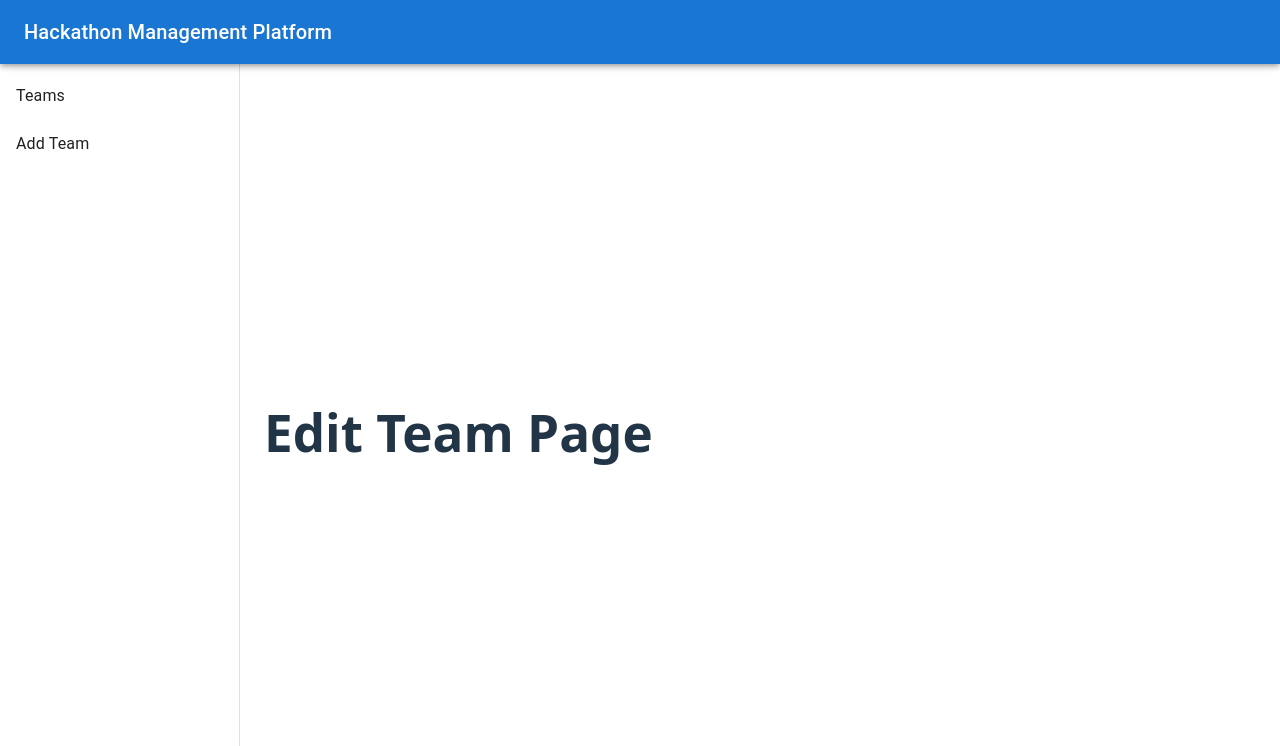
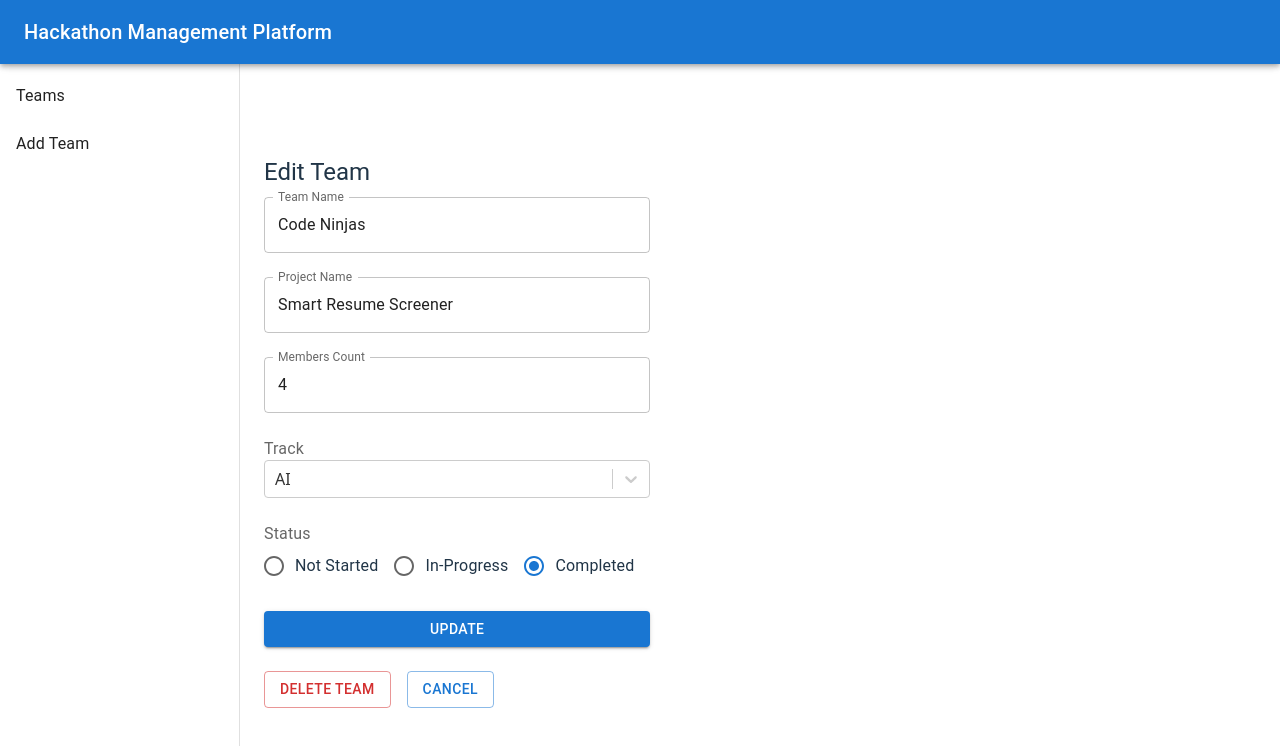
Before and after one commit to noman-atri/Hackathon-Manager, a React (Vite) app in the folder hackathon-manager/: page /edit/1 in a window 1280 px wide. Shown: the top 746 px of the page. Built offline with nearby package versions, Linux system fonts and the light colour scheme.

Commit message:
feat: Edit/Delete functionality Re-using react hook-form for edit page, delete functionality
[ICTRAINING-2314]

```diff
--- a/hackathon-manager/src/data/Teams.ts
+++ b/hackathon-manager/src/data/Teams.ts
@@ -22,7 +22,7 @@ export const teamsData: Team[] = [
     teamName: "UI Wizards",
     projectName: "Design System Builder",
     membersCount: 2,
-    track: "Open",
+    track: "Mobile",
     status: "Not Started",
   },
 ];
--- a/hackathon-manager/src/pages/EditTeam.tsx
+++ b/hackathon-manager/src/pages/EditTeam.tsx
@@ -1,5 +1,119 @@
-function EditTeam() {
-  return <h1>Edit Team Page</h1>;
-}
+import { useParams, useNavigate } from "react-router-dom";
+import { useState } from "react";
+import {
+  Typography,
+  Button,
+  Stack,
+  Dialog,
+  DialogTitle,
+  DialogContent,
+  DialogActions,
+  Snackbar,
+  Alert,
+} from "@mui/material";
+
+import TeamForm from "../components/TeamForm";
+import type { TeamFormValues } from "../components/TeamForm";
+import { useTeams } from "../context/TeamsContext";
+
+const EditTeam: React.FC = () => {
+  const { teamId } = useParams();
+  const navigate = useNavigate();
+  const { teams, updateTeam, deleteTeam } = useTeams();
+
+  const [openDeleteDialog, setOpenDeleteDialog] = useState(false);
+  const [openToast, setOpenToast] = useState(false);
+
+  const team = teams.find((t) => t.id === teamId);
+
+  // Guard: invalid URL or deleted team
+  if (!team) {
+    return <Typography>Team not found</Typography>;
+  }
+
+  const handleUpdate = (data: TeamFormValues) => {
+    updateTeam({
+      id: team.id,
+      ...data,
+    });
+
+    setOpenToast(true);
+
+    setTimeout(() => {
+      navigate("/");
+    }, 1000);
+  };
+
+  const handleDelete = () => {
+    deleteTeam(team.id);
+    navigate("/");
+  };
+
+  return (
+    <>
+      <Typography variant="h5" gutterBottom>
+        Edit Team
+      </Typography>
+
+      <TeamForm
+        defaultValues={{
+          teamName: team.teamName,
+          projectName: team.projectName,
+          membersCount: team.membersCount,
+          track: team.track,
+          status: team.status,
+        }}
+        onSubmit={handleUpdate}
+        submitLabel="Update"
+      />
+
+      <Stack direction="row" spacing={2} sx={{ mt: 3 }}>
+        <Button
+          color="error"
+          variant="outlined"
+          onClick={() => setOpenDeleteDialog(true)}
+        >
+          Delete Team
+        </Button>
+        <Button variant="outlined" onClick={() => navigate("/")}>
+          Cancel
+        </Button>
+      </Stack>
+
+      {/* Delete Confirmation Dialog */}
+      <Dialog
+        open={openDeleteDialog}
+        onClose={() => setOpenDeleteDialog(false)}
+      >
+        <DialogTitle>Delete Team</DialogTitle>
+        <DialogContent>
+          Are you sure you want to delete this team?
+        </DialogContent>
+        <DialogActions>
+          <Button onClick={() => setOpenDeleteDialog(false)}>Cancel</Button>
+          <Button color="error" onClick={handleDelete}>
+            Delete
+          </Button>
+        </DialogActions>
+      </Dialog>
+
+      {/* Success Toast */}
+      <Snackbar
+        open={openToast}
+        autoHideDuration={2000}
+        onClose={() => setOpenToast(false)}
+        anchorOrigin={{ vertical: "bottom", horizontal: "center" }}
+      >
+        <Alert
+          onClose={() => setOpenToast(false)}
+          severity="success"
+          sx={{ width: "100%" }}
+        >
+          Team updated successfully!
+        </Alert>
+      </Snackbar>
+    </>
+  );
+};
 
 export default EditTeam;
```
